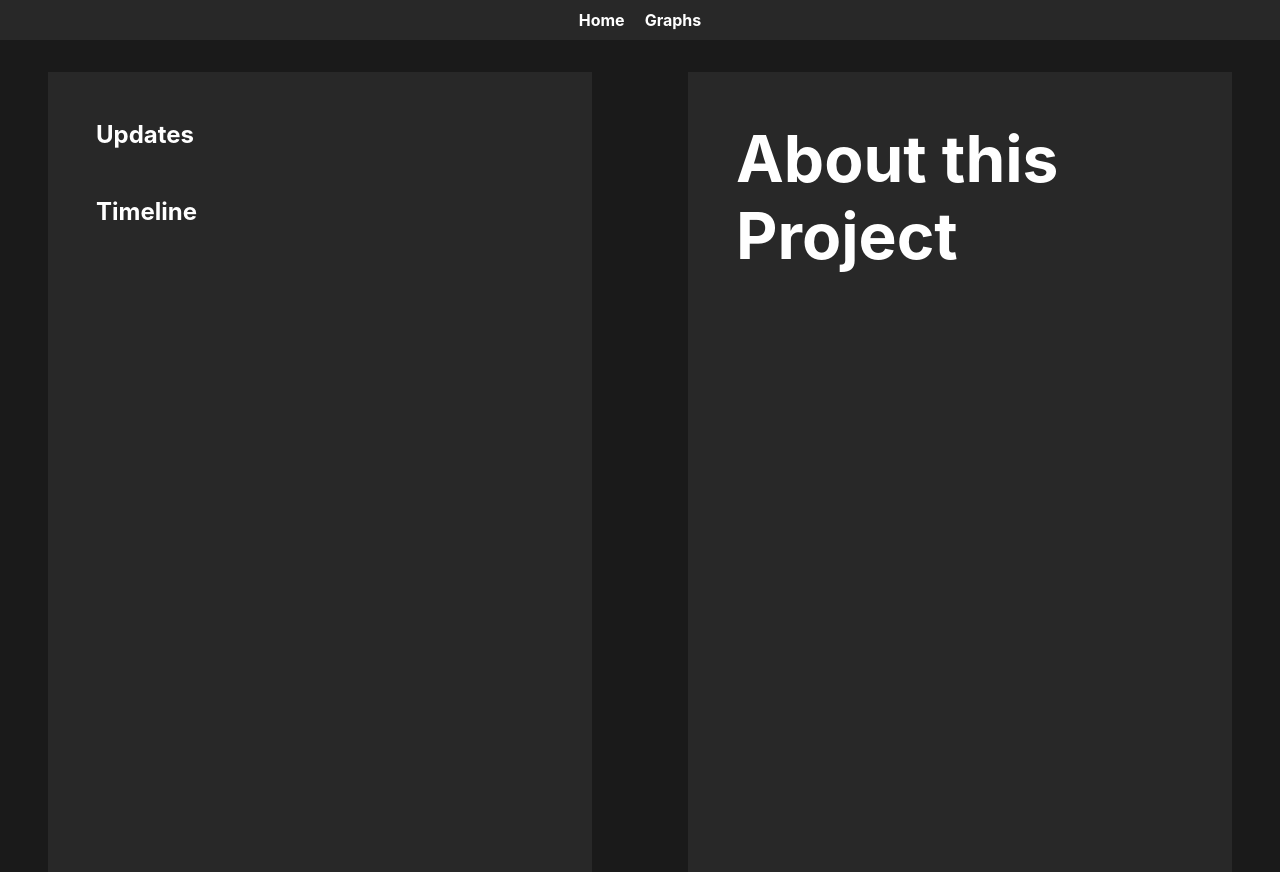
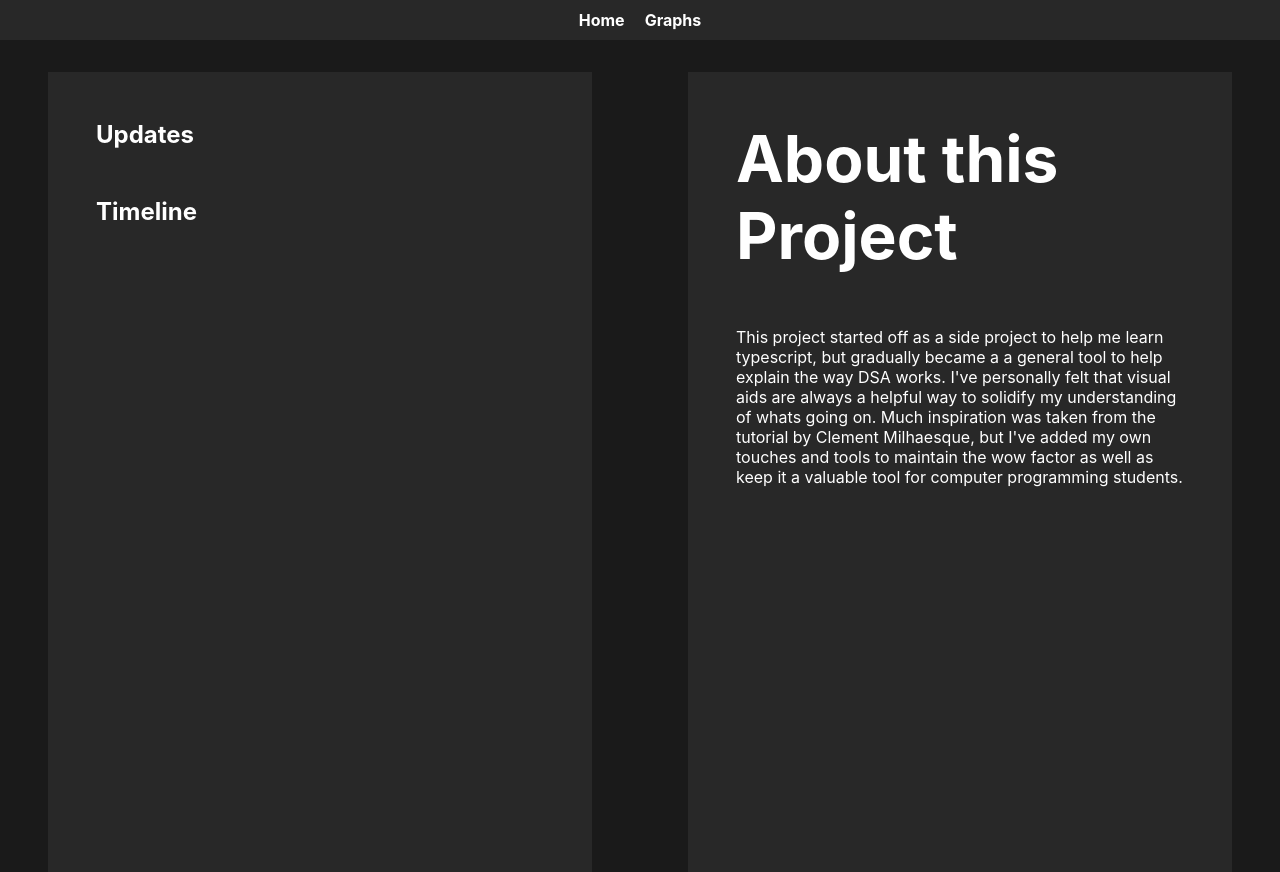
Before and after one commit to mfong4151/Pathfinding-Visualizer, a React (Create React App) app: page / in a window 1280 px wide. Built offline with nearby package versions, Linux system fonts and the light colour scheme.

Commit message:
Added mvp intro

```diff
--- a/src/components/Splash/index.tsx
+++ b/src/components/Splash/index.tsx
@@ -1,7 +1,11 @@
 import React from 'react'
 import './splash.css'
 
-const aboutThisProject: string =  ''
+const aboutThisProject: string =  "This project started off as a side project to help me learn typescript, but gradually became a \
+                                    a general tool to help explain the way DSA works. I've personally felt that visual aids are always\
+                                    a helpful way to solidify my understanding of whats going on. Much inspiration was taken from the\
+                                    tutorial by Clement Milhaesque, but I've added my own touches and tools to maintain the wow factor\
+                                    as well as keep it a valuable tool for computer programming students."
 
 const Splash:React.FC = () => {
 
@@ -17,6 +21,7 @@ const Splash:React.FC = () => {
         </section>
         <section id="blog-messages" className="splash-section">
           <h1>About this Project</h1>
+          <p>{aboutThisProject}</p>
         </section>
       </div>
     );
--- a/src/components/Splash/splash.css
+++ b/src/components/Splash/splash.css
@@ -11,16 +11,20 @@
     background-color: var(--color-charcol);
 }
 
-.splash-section > h2{
+.splash-section > *{
     margin-top:3rem;
     margin-left:3rem;
+    margin-right:3rem;
 }
 
 .splash-section > h1{
     font-size: 4rem;
-    margin-top:3rem;
-    margin-left:3rem;
 }
+
+.splash-section > p{
+
+}
+
 
 #separator{
     background-color: black;
```
